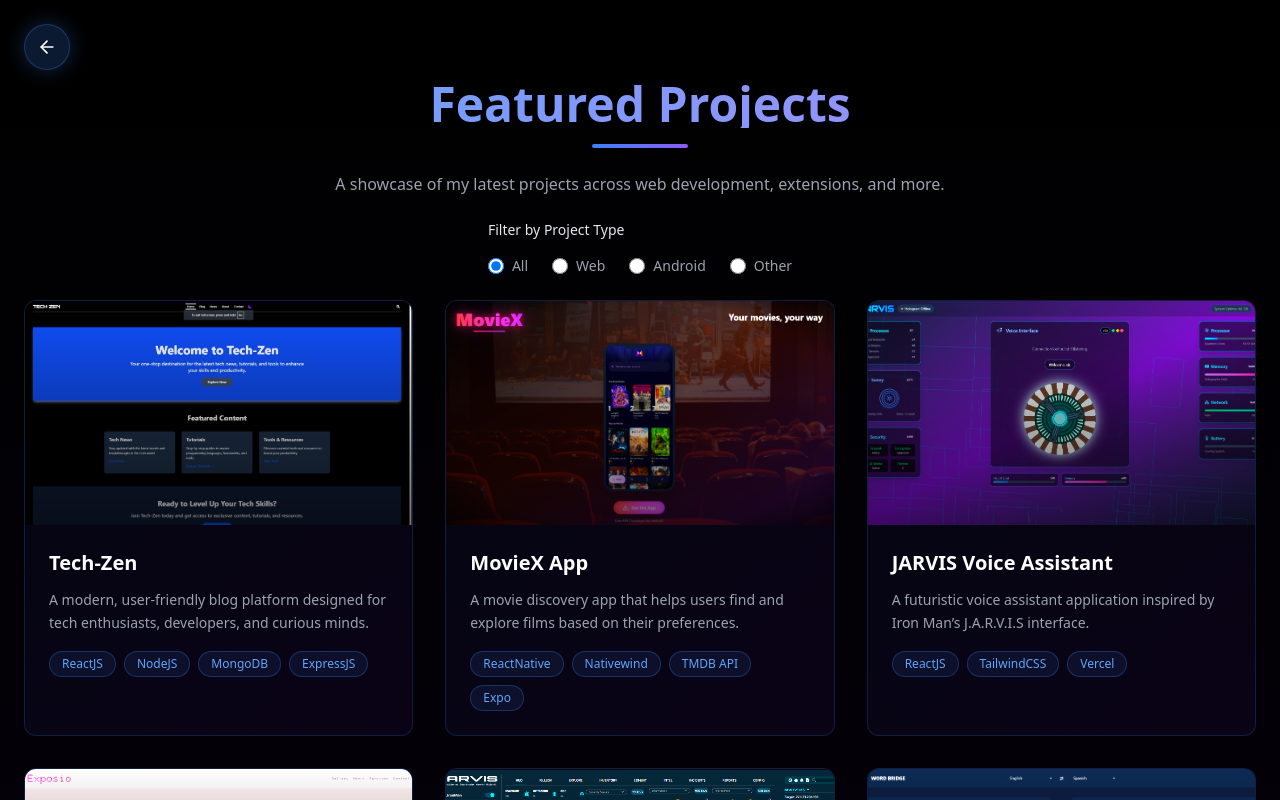
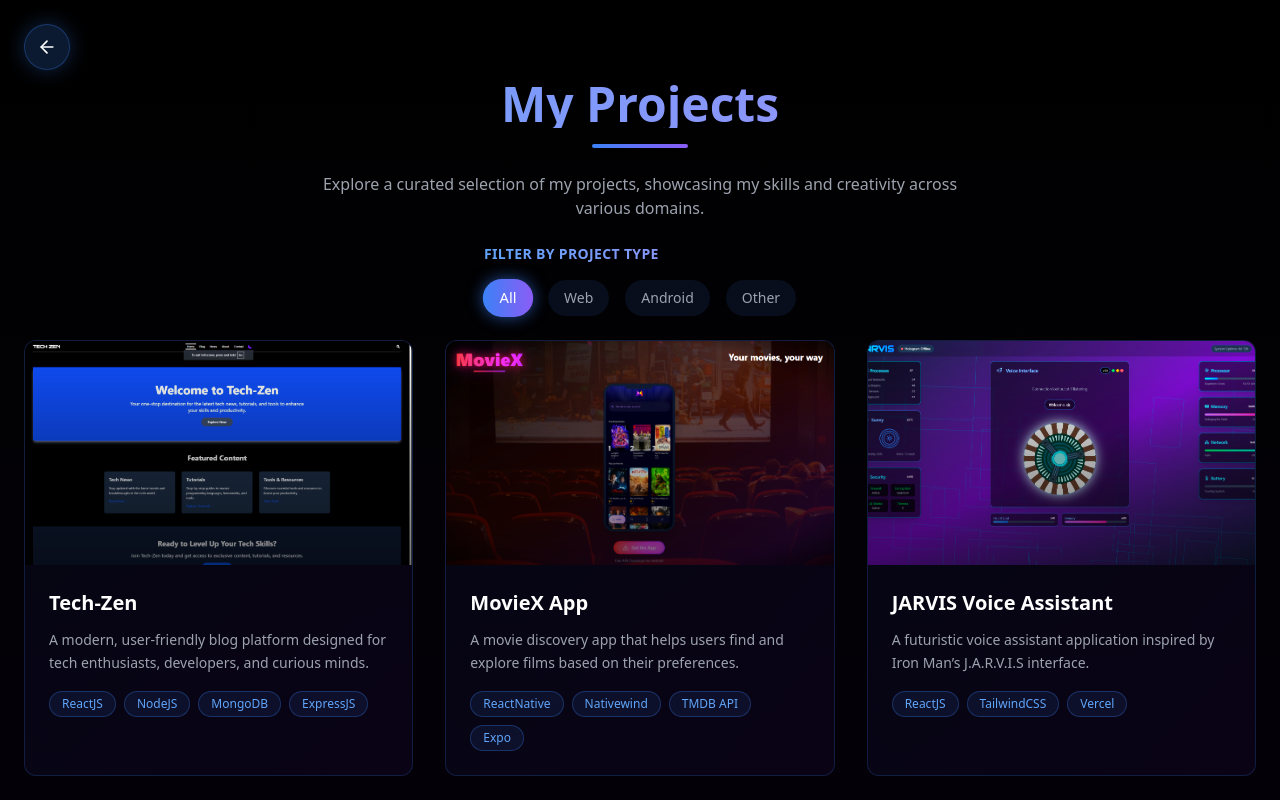
Before and after one commit to arifbasha559/arifbasha559, a React (Vite) app: page /projects in a window 1280 px wide. Shown: the top 800 px of the page. Built offline with nearby package versions, Linux system fonts and the light colour scheme.

Commit message:
feat: add react-helmet for improved SEO and update project descriptions

```diff
--- a/package.json
+++ b/package.json
@@ -17,6 +17,7 @@
     "lucide-react": "^0.344.0",
     "react": "^18.3.1",
     "react-dom": "^18.3.1",
+    "react-helmet": "^6.1.0",
     "react-router": "^7.9.4",
     "react-simple-typewriter": "^5.0.1"
   },
--- a/src/AllProjects.jsx
+++ b/src/AllProjects.jsx
@@ -1,5 +1,7 @@
 import { ArrowLeft, ExternalLink, Github } from "lucide-react";
+import { use } from "react";
 import { useEffect, useRef, useState } from "react";
+import { Helmet } from "react-helmet";
 import { Link } from "react-router";
 
 const projects = [
@@ -26,7 +28,7 @@ const projects = [
     {
         title: "JARVIS Voice Assistant",
         description:
-        "A futuristic voice assistant application inspired by Iron Man’s J.A.R.V.I.S interface.",
+            "A futuristic voice assistant application inspired by Iron Man’s J.A.R.V.I.S interface.",
         image: "./jarvis-assistant.png",
         tech: ["ReactJS", "TailwindCSS", "Vercel"],
         category: "Web",
@@ -108,7 +110,7 @@ const projects = [
         description:
             "A tool for converting different file formats to another.",
         image: "./pi-converter.png",
-        tech: ["HTML", "CSS", "Javascript",  "Vercel"],
+        tech: ["HTML", "CSS", "Javascript", "Vercel"],
         category: "Web",
         live: "https://pi-converter.vercel.app/",
         github: "https://github.com/arifbasha559/pi-converter",
@@ -140,12 +142,28 @@ const AllProjects = () => {
             ? projects
             : projects.filter((p) => p.category === selectedValue);
 
+    const scrollToSection = () => {
+        const element = document.getElementById("projects");
+        if (element) {
+            element.scrollIntoView({ behavior: 'smooth' });
+        }
+    };
+    useEffect(() => {
+        scrollToSection();
+    }, []);
     return (
         <section
             id="projects"
             ref={sectionRef}
             className="relative py-20 px-6 overflow-hidden"
         >
+            <Helmet>
+                <title>ArifBasha | Projects</title>
+                <meta name="description" content="Explore a curated selection of my projects, showcasing my skills and creativity across various domains." />
+                <meta name="keywords" content="Arif Basha, Projects, Portfolio, Web Development, Android Development, Tech-Zen, MovieX App, JARVIS Voice Assistant, Exposio Gallery, JARVIS Cyber Dashboard, Word Bridge, Mak Todos, My Leads Extension, Random String Generator, Todays News, PI Converter" />
+                <meta name="author" content="Arif Basha" />
+                <link rel="canonical" href="https://arifbasha559.vercel.app/projects" />
+            </Helmet>
             {/* Back Button */}
             <Link
                 to="/"
@@ -165,36 +183,42 @@ const AllProjects = () => {
                         }`}
                 >
                     <h2 className="text-4xl md:text-5xl font-bold mb-4 bg-gradient-to-r from-blue-400 to-violet-400 bg-clip-text text-transparent">
-                        Featured Projects
+                        My Projects
                     </h2>
                     <div className="w-24 h-1 bg-gradient-to-r from-blue-500 to-violet-500 mx-auto rounded-full" />
                     <p className="text-gray-400 mt-6 max-w-2xl mx-auto">
-                        A showcase of my latest projects across web development, extensions,
-                        and more.
+                        Explore a curated selection of my projects, showcasing my skills
+                        and creativity across various domains.
                     </p>
                 </div>
 
                 {/* Filter Options */}
                 <div className="flex flex-col mx-auto w-fit justify-center my-6 gap-4">
-                    <label className="text-sm font-medium text-gray-200">
+                    <label className="text-sm font-bold text-transparent bg-clip-text bg-gradient-to-r from-blue-400 to-violet-400 tracking-wide uppercase">
                         Filter by Project Type
                     </label>
-                    <div className="flex gap-6">
+                    <div className="flex flex-wrap gap-4">
                         {["All", "Web", "Android", "Other"].map((option) => (
-                            <label key={option} className="flex items-center gap-2 cursor-pointer">
+                            <label
+                                key={option}
+                                className={`relative flex items-center gap-2 px-4 py-2 rounded-full cursor-pointer transition-all duration-300
+      ${selectedValue === option
+                                        ? "bg-gradient-to-r from-blue-500 to-violet-500 text-white shadow-[0_0_15px_rgba(59,130,246,0.6)] scale-105"
+                                        : "bg-blue-500/10 text-gray-400 hover:bg-blue-500/20 hover:text-blue-300"
+                                    }`}
+                            >
                                 <input
                                     type="radio"
                                     value={option}
                                     checked={selectedValue === option}
                                     onChange={handleChange}
-                                    className="w-4 h-4 text-blue-600 bg-gray-100 border-gray-300 focus:ring-blue-500"
+                                    className="hidden"
                                 />
-                                <span className="text-sm font-medium text-gray-400">
-                                    {option}
-                                </span>
+                                <span className="text-sm font-medium">{option}</span>
                             </label>
                         ))}
                     </div>
+
                 </div>
 
                 {/* Project Grid */}
@@ -216,23 +240,21 @@ const AllProjects = () => {
                                     alt={project.title}
                                     className="w-full h-full object-cover object-top brightness-125 saturate-150 group-hover:scale-110 transition-transform duration-500 ease-linear"
                                 />
-                                <div className="absolute inset-0 bg-gradient-to-t from-black/90 via-black/50 to-transparent opacity-60 group-hover:opacity-80 transition-opacity" />
+                                <div className="absolute inset-0 z-10 pointer-events-none bg-gradient-to-t from-black/90 via-black/50 to-transparent opacity-60 group-hover:opacity-80 transition-opacity" />
 
                                 {/* Icons */}
-                                <div className="absolute top-4 right-4 flex gap-2 opacity-0 group-hover:opacity-100 transition-opacity duration-300">
+                                <div className="absolute top-4 right-4 flex gap-2 opacity-0  group-hover:opacity-100 transition-opacity duration-300">
                                     <a
                                         href={project.github}
                                         target="_blank"
-                                        rel="noopener noreferrer"
-                                        className="p-2 bg-black/50 backdrop-blur-sm rounded-full hover:bg-green-500 transition-colors"
+                                        className="p-2 z-50 bg-black/50 backdrop-blur-sm   rounded-full hover:bg-green-500 transition-colors"
                                     >
                                         <Github size={20} className="text-white" />
                                     </a>
                                     <a
                                         href={project.live}
                                         target="_blank"
-                                        rel="noopener noreferrer"
-                                        className="p-2 bg-black/50 backdrop-blur-sm rounded-full hover:bg-blue-500 transition-colors"
+                                        className="p-2 z-50 bg-black/50 backdrop-blur-sm rounded-full hover:bg-blue-500 transition-colors"
                                     >
                                         <ExternalLink size={20} className="text-white" />
                                     </a>
@@ -261,7 +283,7 @@ const AllProjects = () => {
                                 </div>
                             </div>
 
-                            <div className="absolute inset-0 border-2 border-transparent group-hover:border-blue-500/30 rounded-xl transition-all duration-300 pointer-events-none" />
+                            <div className="absolute inset-0 border-2 border-transparent group-hover:border-blue-500/30 rounded-xl transition-all duration-300 pointer-events-none z-10" />
                         </div>
                     ))}
                     {filteredProjects.length === 0 && (
--- a/src/App.jsx
+++ b/src/App.jsx
@@ -12,6 +12,7 @@ import BackToTop from "./components/BackToTop";
 import AOS from "aos";
 import AllProjects from "./AllProjects";
 import './App.css'
+import { Helmet } from "react-helmet";
 const HomePage = () => {
   const scrollToSection = () => {
     const element = document.getElementById("home");
@@ -31,6 +32,13 @@ const HomePage = () => {
 
   return (
     <div className="bg-black text-white text-wrap">
+      <Helmet>
+        <title>ArifBasha | Portfolio</title>
+        <meta name="description" content="Welcome to Arif Basha's personal portfolio website. Explore my projects, skills, and get in touch!" />
+        <meta name="keywords" content="Arif Basha, Portfolio, Web Developer, Android Developer, Projects, Skills, Contact" />
+        <meta name="author" content="Arif Basha" />
+        <link rel="canonical" href="https://arifbasha559.vercel.app/" />
+      </Helmet>
       <Sidebar />
       <MobileNav />
       <main>
```
Also changed, not shown: src/components/Projects.tsx (+13 -10 lines), 1 other file (tests, documents, lock files or other folders).
